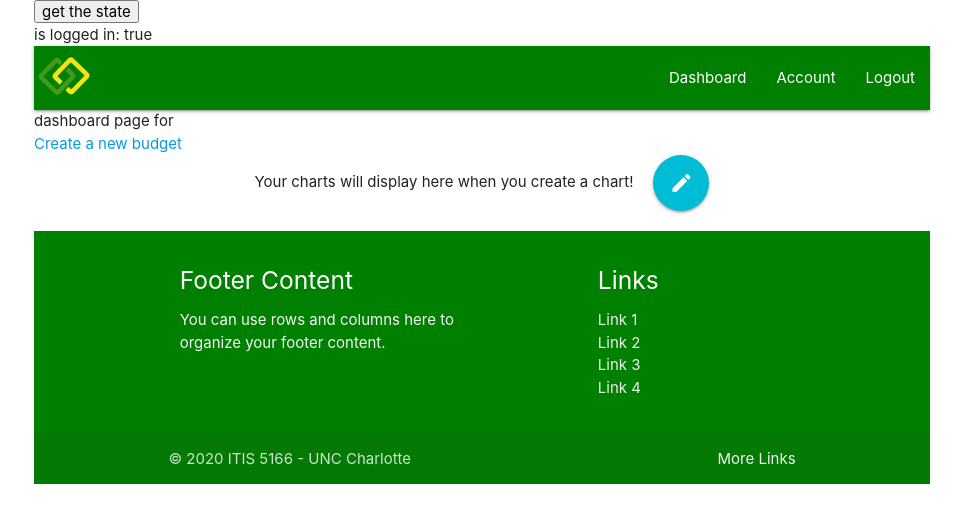
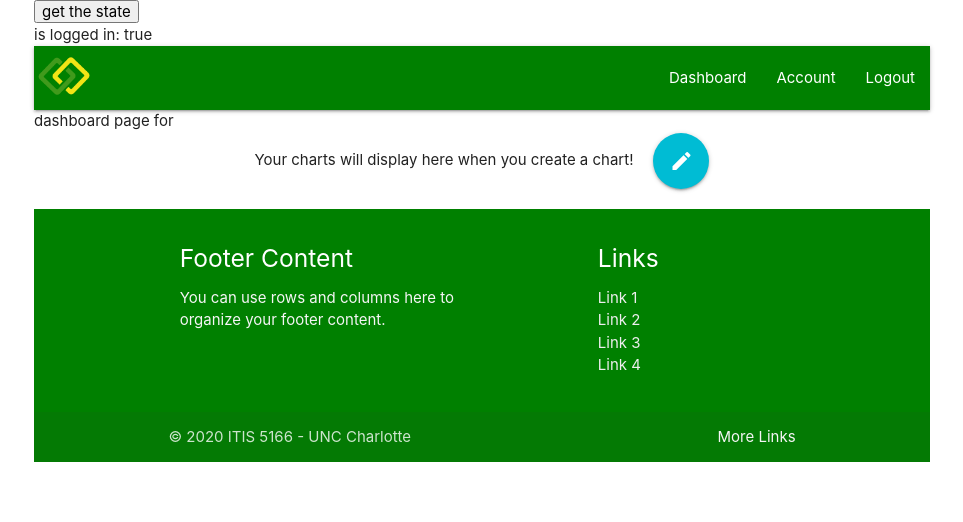
Before and after one commit to jasonschmitt/personal-budget-final-ui-2, a React (Create React App) app: page /dashboard in a window 1280 px wide. Shown: the top 522 px of the page, without its empty margins (158-1121 px from the left). Built offline with nearby package versions, Linux system fonts and the light colour scheme; no server answers; sample sign-in values are in the browser's storage.

Commit message:
adding to dashboard page condition

```diff
--- a/src/pages/dashboard.js
+++ b/src/pages/dashboard.js
@@ -12,7 +12,6 @@ class Dashboard extends React.Component {
     return (
       <div>
         <div>dashboard page for {user.firstName}</div>
-        <Link to="/createBudget">Create a new budget</Link>
         <ChartOne />
       </div>
     )
```
Also changed, not shown: 1 other file (tests, documents, lock files or other folders).
